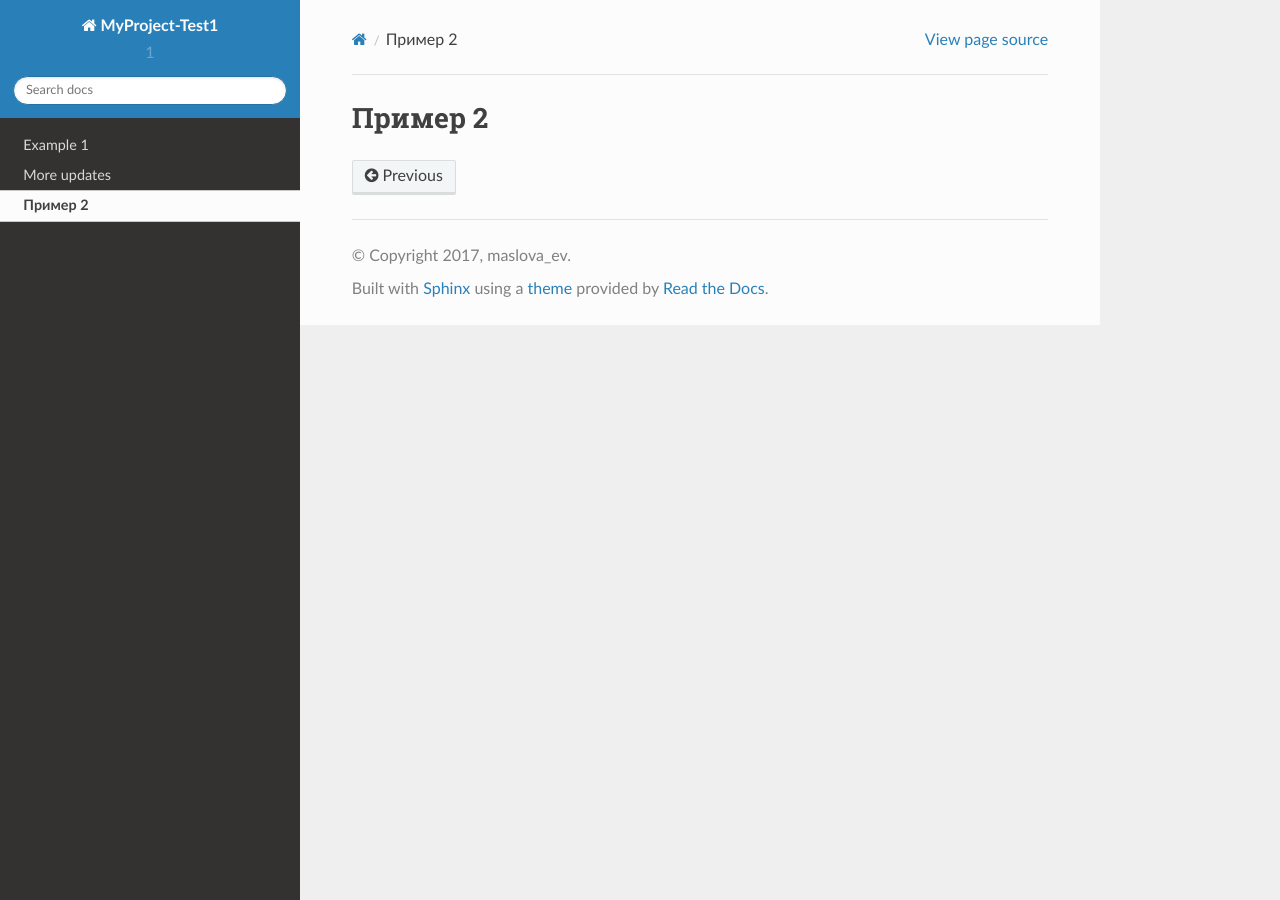
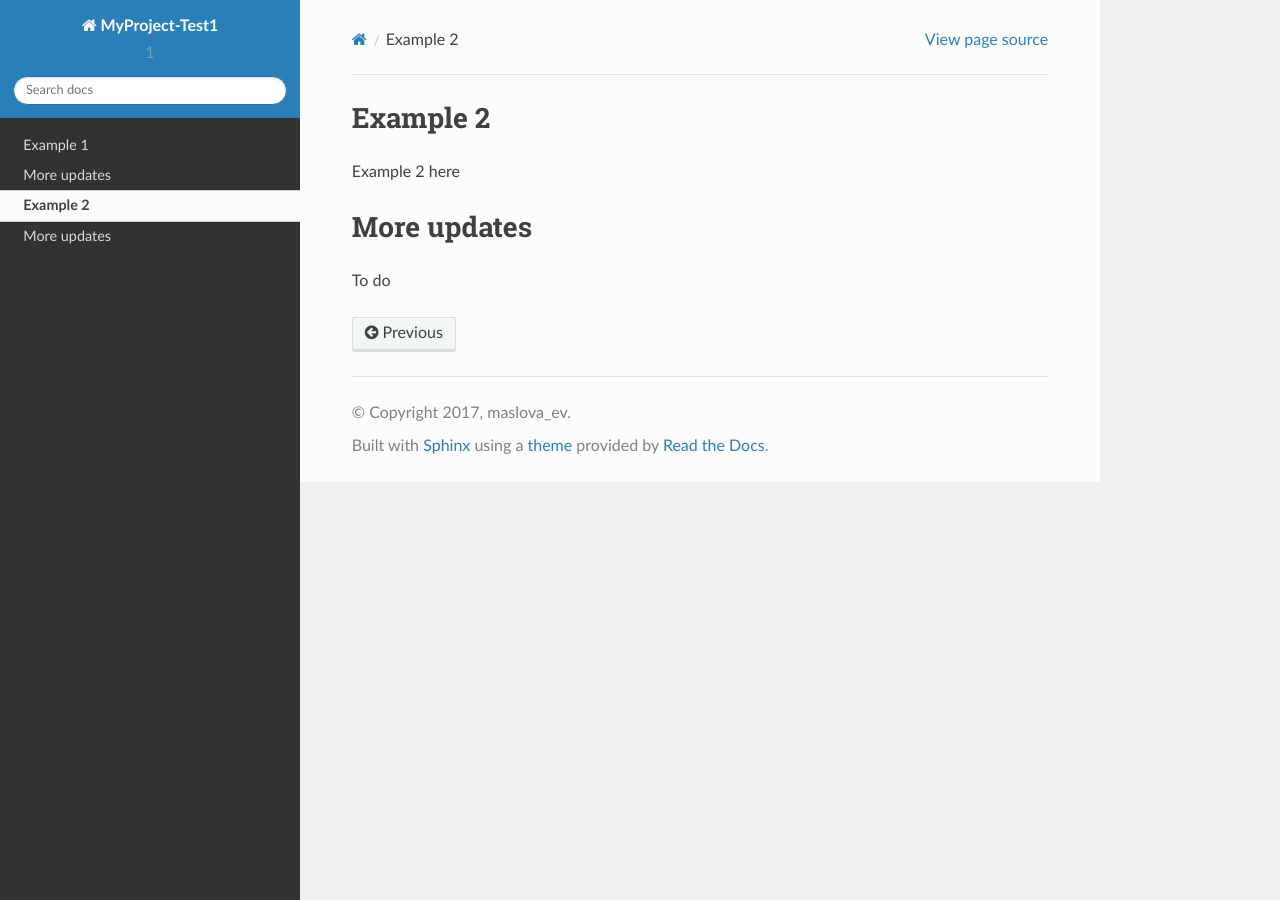
Before and after one commit to MaslovaEV/test, a Sphinx documentation site: the page built from MyProject/source/example2.rst, in a window 1280 px wide. Built offline with Sphinx 7.4.7 and the Read the Docs theme 2.0.0, drawn with Linux system fonts in a browser that asks for light colours.

Commit message:
Update example2.rst

```diff
--- a/MyProject/source/example2.rst
+++ b/MyProject/source/example2.rst
@@ -1,2 +1,7 @@
-Пример 2
+Example 2
 ========
+Example 2 here
+
+More updates
+========
+To do
```
